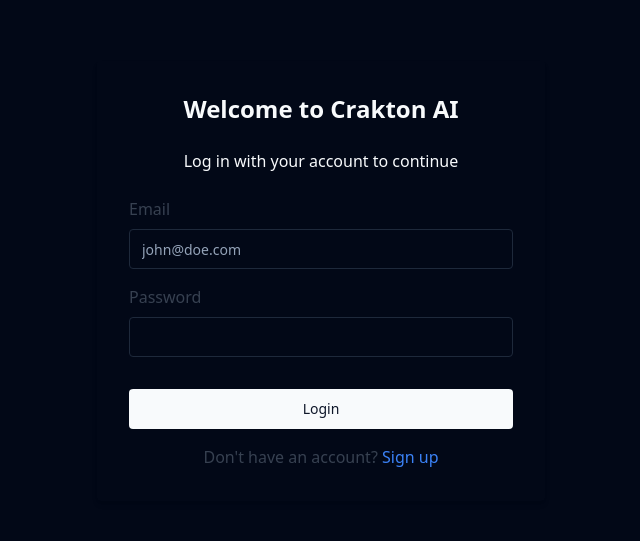
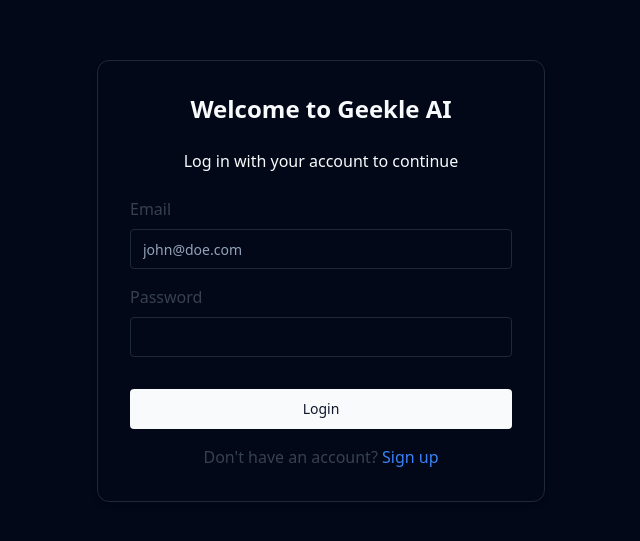
Before and after one commit to geekleteam/Crakton_team_Hackathon_1, a Next.js app: page /login in a window 1280 px wide. Shown: the part 119-660 px from the top of the page, without its empty margins (319-959 px from the left). Built offline with nearby package versions, Linux system fonts and the light colour scheme.

Commit message:
style fixes

```diff
--- a/src/app/login/page.tsx
+++ b/src/app/login/page.tsx
@@ -45,8 +45,8 @@
 
   return (
     <div className="flex items-center justify-center min-h-screen">
-      <div className="p-8 rounded shadow-md w-full max-w-md">
-        <h2 className="text-2xl font-semibold mb-6 text-center">Welcome to Crakton AI</h2>
+      <div className="p-8  shadow-md w-full max-w-md border rounded-xl">
+        <h2 className="text-2xl font-semibold mb-6 text-center">Welcome to Geekle AI</h2>
         <h2 className="text-md  mb-6 text-center">Log in with your account to continue</h2>
 
         <form onSubmit={handleLogin}>
--- a/src/app/signup/page.tsx
+++ b/src/app/signup/page.tsx
@@ -43,7 +43,7 @@
 
   return (
     <div className="flex items-center justify-center min-h-screen">
-      <div className="p-8 rounded shadow-md w-full max-w-md">
+      <div className="p-8 shadow-md w-full max-w-md border rounded-xl">
         <h2 className="text-2xl font-semibold mb-6 text-center">Sign Up</h2>
         <form onSubmit={handleSignup}>
           <div className="mb-4">
```
